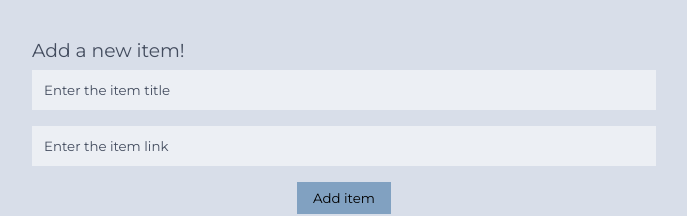
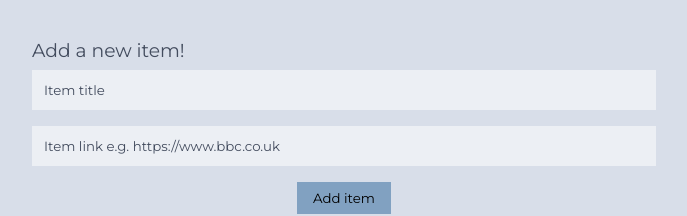
Before and after one commit to matt-harris/react-ts-myreadinglist, a React (Create React App) app: page / in a window 1280 px wide. Shown: the part 192-408 px from the top of the page, without its empty margins (296-983 px from the left). Built offline with nearby package versions, Linux system fonts and the light colour scheme.

Commit message:
Update form field to type 'url' and update placeholder text.

```diff
--- a/src/components/ListForm.tsx
+++ b/src/components/ListForm.tsx
@@ -50,14 +50,14 @@ const ListForm = (props: { title: string }) => {
         type='text'
         value={title}
         onChange={(e: SyntheticEvent<HTMLInputElement>) => setTitle(e.currentTarget.value)}
-        placeholder='Enter the item title'
+        placeholder='Item title'
         required
       />
       <TextInput
-        type='text'
+        type='url'
         value={link}
         onChange={(e: SyntheticEvent<HTMLInputElement>) => setLink(e.currentTarget.value)}
-        placeholder='Enter the item link'
+        placeholder='Item link e.g. https://www.bbc.co.uk'
         required
       />
       <Submit type='submit' value='Add item' />
```
